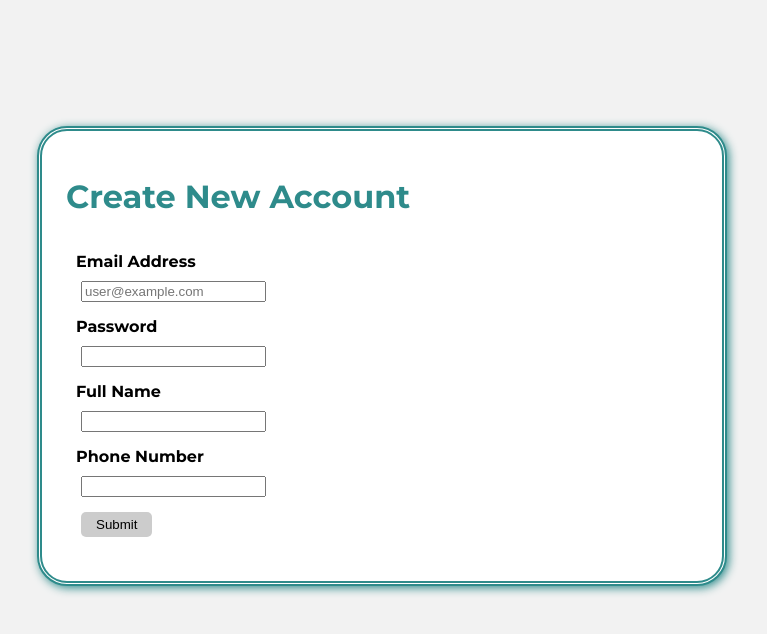
After one commit to erwrap/ip-p2, a PHP site: page /register.php in a window 1280 px wide. The commit adds this page. Shown: the top 634 px of the page, without its empty margins (258-1025 px from the left). Run offline with PHP 8.4, Linux system fonts and the light colour scheme.

Commit message:
Changed login and register pages to work and direct to dashboards :)

```diff
--- a/css/style.css
+++ b/css/style.css
@@ -10,15 +10,28 @@ body {
 	background-color: var(--light-gray);
 }
 
+input[type=submit] { /* source: https://stackoverflow.com/a/17042330 */
+	padding: 5px 15px;
+	background: #ccc;
+	border: 0 none;
+	cursor: pointer;
+	-webkit-border-radius: 5px;
+	border-radius: 5px;
+}
+
+input[type=submit]:hover { background: #bbb; }
+
 .login-card {
 	padding: 1.5em;
 	margin: auto;
 	margin-top: 10%;
 	width: 50%;
-	border: 5px groove var(--dark-teal);
+	min-width: 500px;
+	border: 5px double var(--dark-teal);
 	border-radius: 30px;
 	font-family: 'Montserrat';
 	background-color: white;
+	box-shadow: 2px 2px 10px var(--dark-teal);
 }
 
 .login-card > form > * {
--- /dev/null
+++ b/dbFuncs.php
@@ -0,0 +1,21 @@
+<?php
+function connectDB() {
+	$host="localhost";
+	$db="kbbookkeeping";
+	$user="phpUser";
+	$pwd="u*d.Lj2umXsCUmAW";
+	$attr="mysql:host=$host;dbname=$db";
+	$opts=[
+		PDO::ATTR_ERRMODE => PDO::ERRMODE_EXCEPTION,
+		PDO::ATTR_DEFAULT_FETCH_MODE => PDO::FETCH_ASSOC,
+		PDO::ATTR_EMULATE_PREPARES => False
+	];
+	try {
+		$pdo=new PDO($attr,$user,$pwd, $opts);
+		return $pdo;
+	}
+	catch(PDOException $e) {
+		throw new Exception($e -> getMessage(), (int) $e -> getCode());
+	}
+}
+?>
--- /dev/null
+++ b/register.php
@@ -0,0 +1,44 @@
+<!doctype html>
+<html lang="en">
+	<head>
+		<meta charset="utf-8">
+		<meta name="viewport" content="width=device-width, initial-scale=1">
+		<link rel="stylesheet" href="./css/style.css">
+		<title>Login</title>
+		<!-- magic gfonts imports -->
+		<link rel="preconnect" href="https://fonts.googleapis.com">
+		<link rel="preconnect" href="https://fonts.gstatic.com" crossorigin>
+		<link href="https://fonts.googleapis.com/css2?family=Montserrat:ital,wght@0,100..900;1,100..900&display=swap" rel="stylesheet">
+		<!-- /gfonts -->
+	</head>
+	<body>
+		<div class="login-card">
+			<h1>Create New Account</h1>
+			<form action="./register.php" method="POST">
+				<label for="email"><b>Email Address</b></label>
+				<input type="text" id="email" name="email" placeholder="user@example.com">
+				<label for="password"><b>Password</b></label>
+				<input type="password" id="password" name="password">
+				<label for="name"><b>Full Name</b></label>
+				<input type="text" id="name" name="name">
+				<label for="phone"><b>Phone Number</b></label>
+				<input type="phone" name="phone"><br>
+				<input type="submit" value="Submit">
+			</form>
+		</div>
+	</body>
+	<?php
+		require_once "dbFuncs.php";
+		if (!isset($_POST["email"]) || !isset($_POST["password"])) return;
+		// echo "woa";
+		$name = $_POST["name"];
+		$email = $_POST["email"];
+		$password = $_POST["password"];
+		$phone = $_POST["phone"];
+		$pdo = connectDB();
+		$query = "INSERT INTO users (full_name, email, password, phone, role) VALUES (:name, :email, :password, :phone, :role)";
+		$stmt = $pdo->prepare($query);
+		$stmt->execute(["name"=>$name,"email"=>$email,"password"=>$password,"phone"=>$phone,"role"=>"client"]);
+
+	?>
+</html>
```
Also changed, not shown: adminDashboard.php (added, +68 -0 lines), clientDashboard.php (added, +48 -0 lines), login.php (added, +54 -0 lines).
